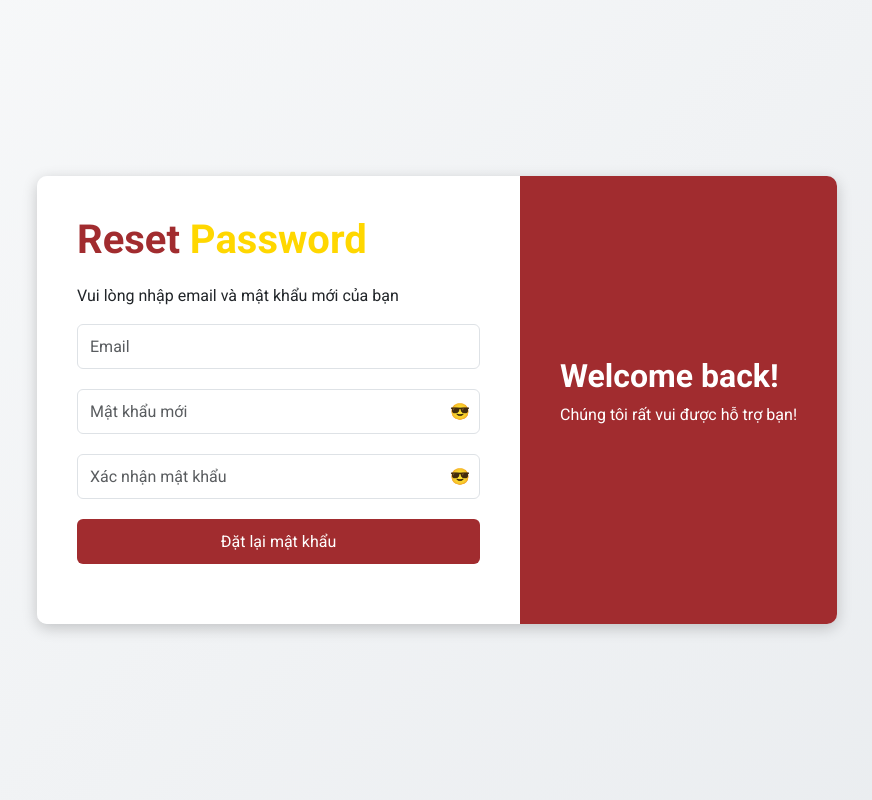
After one commit to BaRoWoPt/Education_Test, a PHP site: page /mvc/view/page/reset_password.php in a window 1280 px wide. The commit adds this page. Shown: the whole page, without its empty margins (203-1075 px from the left). Run offline with PHP 8.4, Linux system fonts and the light colour scheme.

Commit message:
reset_forgot

```diff
--- a/mvc/view/page/admin.php
+++ b/mvc/view/page/admin.php
@@ -195,7 +195,7 @@ $total_students = $summary['total_students'];
                     while ($row = $result->fetch_assoc()) { ?>
                 <tr>
                     <td><?php echo $row['email']; ?></td>
-                    <td><?php echo $row['masv']; ?></td>
+                    <td><?php echo $row['id']; ?></td>
                     <td><?php echo $row['hoten']; ?></td>
                     <td><?php echo $row['gioitinh'] == 1 ? 'Nam' : 'Nữ'; ?></td>
                     <td><?php echo $row['ngaysinh']; ?></td>
--- a/mvc/view/page/login.php
+++ b/mvc/view/page/login.php
@@ -177,7 +177,7 @@ $conn->close();
                 </form>
 
                 <div class="d-flex justify-content-between">
-                    <a href="#" class="text-small">Quên mật khẩu</a>
+                    <a href="/mvc/view/page/forgot_password.php" class="text-small">Quên mật khẩu</a>
                     <a href="/mvc/view/page/signup.php" class="text-small">+ New Account</a>
                 </div>
             </div>
--- /dev/null
+++ b/mvc/view/page/reset_password.php
@@ -0,0 +1,172 @@
+<!DOCTYPE html>
+<html lang="en">
+
+<head>
+    <meta charset="UTF-8">
+    <meta name="viewport" content="width=device-width, initial-scale=1.0">
+    <title>Đặt lại mật khẩu</title>
+    <link href="https://cdn.jsdelivr.net/npm/bootstrap@5.3.0/dist/css/bootstrap.min.css" rel="stylesheet">
+    <link href="https://fonts.googleapis.com/css2?family=Roboto:wght@400;500;700&display=swap" rel="stylesheet">
+    <link rel="icon" href="/mvc//view/img/68e129217733aa0645b48e7c154d2303-_1_.svg" type="image/x-icon">
+    <style>
+    body {
+        background: linear-gradient(135deg, #f8f9fa 0%, #e9ecef 100%);
+        font-family: 'Roboto', sans-serif;
+    }
+
+    .reset-container {
+        display: flex;
+        height: 100vh;
+        justify-content: center;
+        align-items: center;
+    }
+
+    .reset-box {
+        display: flex;
+        flex-direction: row;
+        box-shadow: 0px 4px 15px rgba(0, 0, 0, 0.2);
+        border-radius: 10px;
+        overflow: hidden;
+        width: 100%;
+        max-width: 800px;
+    }
+
+    .reset-form {
+        padding: 40px;
+        background-color: #fff;
+        flex: 1;
+    }
+
+    .reset-form h1 {
+        font-weight: bold;
+        margin-bottom: 20px;
+        color: #a12c2f;
+    }
+
+    .reset-form h1 span {
+        color: #FFD700;
+    }
+
+    .reset-image {
+        background-color: #a12c2f;
+        display: flex;
+        justify-content: center;
+        align-items: center;
+        padding: 40px;
+        color: white;
+    }
+
+    .reset-image h1 {
+        font-size: 2rem;
+        font-weight: bold;
+    }
+
+    .reset-image p {
+        font-size: 1rem;
+    }
+
+    .form-control {
+        margin-bottom: 20px;
+        height: 45px;
+    }
+
+    .btn-custom {
+        width: 100%;
+        height: 45px;
+        margin-bottom: 20px;
+        background-color: #a12c2f;
+        color: white;
+        transition: background-color 0.3s ease;
+    }
+
+    .btn-custom:hover {
+        background-color: #921e24;
+    }
+
+    .text-small {
+        font-size: 0.9rem;
+    }
+
+    .password-eye {
+        position: relative;
+    }
+
+    .eye-icon {
+        position: absolute;
+        top: 50%;
+        right: 10px;
+        transform: translateY(-50%);
+        cursor: pointer;
+    }
+
+    @media (max-width: 768px) {
+        .reset-box {
+            flex-direction: column;
+        }
+
+        .reset-image {
+            width: 100%;
+        }
+    }
+    </style>
+</head>
+
+<body>
+
+    <div class="reset-container">
+        <div class="reset-box">
+            <!-- Left Section (Form) -->
+            <div class="reset-form">
+                <h1>Reset <span>Password</span></h1>
+                <p>Vui lòng nhập email và mật khẩu mới của bạn</p>
+                <form method="POST" action="reset_password.php">
+                    <input type="email" class="form-control" name="email" placeholder="Email" required>
+
+                    <!-- Mật khẩu mới -->
+                    <div class="password-eye">
+                        <input type="password" class="form-control" name="new_password" id="new_password"
+                            placeholder="Mật khẩu mới" required>
+                        <span class="eye-icon" id="toggleNewPassword"
+                            onclick="togglePassword('new_password', 'toggleNewPassword')">😎</span>
+                    </div>
+
+                    <!-- Xác nhận mật khẩu -->
+                    <div class="password-eye">
+                        <input type="password" class="form-control" name="confirm_password" id="confirm_password"
+                            placeholder="Xác nhận mật khẩu" required>
+                        <span class="eye-icon" id="toggleConfirmPassword"
+                            onclick="togglePassword('confirm_password', 'toggleConfirmPassword')">😎</span>
+                    </div>
+
+                    <button class="btn btn-custom" type="submit">Đặt lại mật khẩu</button>
+                </form>
+            </div>
+
+            <!-- Right Section (Welcome Message) -->
+            <div class="reset-image">
+                <div>
+                    <h1>Welcome back!</h1>
+                    <p>Chúng tôi rất vui được hỗ trợ bạn!</p>
+                </div>
+            </div>
+        </div>
+    </div>
+
+    <script src="https://cdn.jsdelivr.net/npm/bootstrap@5.3.0/dist/js/bootstrap.bundle.min.js"></script>
+    <script>
+    // Hàm để hiển thị hoặc ẩn mật khẩu
+    function togglePassword(fieldId, toggleIconId) {
+        var passwordField = document.getElementById(fieldId);
+        var toggleIcon = document.getElementById(toggleIconId);
+        if (passwordField.type === "password") {
+            passwordField.type = "text";
+            toggleIcon.innerHTML = "🫣"; // Mắt mở
+        } else {
+            passwordField.type = "password";
+            toggleIcon.innerHTML = "😎"; // Mắt đóng
+        }
+    }
+    </script>
+</body>
+
+</html>
```
Also changed, not shown: 1 other file.
